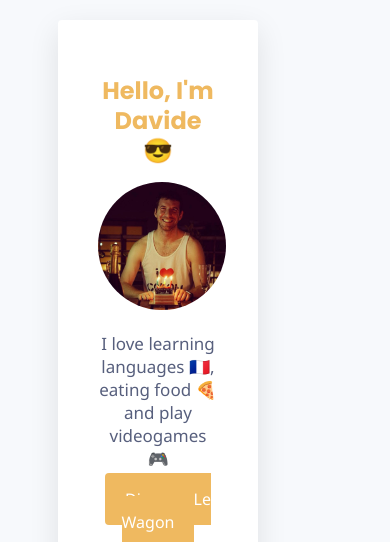
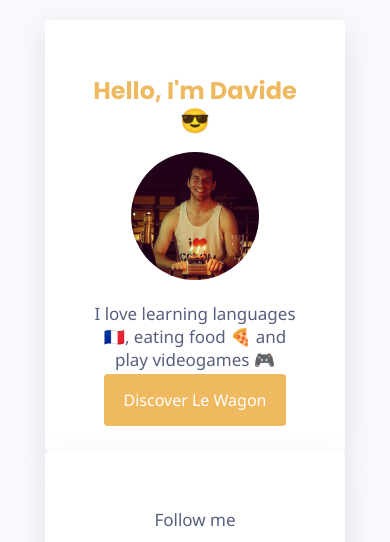
Before and after one commit to davide32123/profile, a plain HTML site: page index.html in a window 390 px wide. Shown: the top 542 px of the page. Drawn offline with Linux system fonts and the light colour scheme.

Commit message:
fixed responsiveness

```diff
--- a/style.css
+++ b/style.css
@@ -1,4 +1,9 @@
 @import url('https://fonts.googleapis.com/css2?family=Noto+Sans:wght@400;700&family=Poppins:wght@400;700&display=swap');
+
+.container {
+  margin: 20px auto;
+  width: 900px;
+}
 
 @media (max-width: 960px) {
   /* For a screen < 960px, this CSS will be read */
@@ -55,8 +60,6 @@ li a:hover {
     padding: 40px;
     box-shadow: 0px 10px 30px rgba(0,0,0,0.1);
     border-radius: 4px;
-    margin: 20px auto;
-    width: 40%;
 }
 
 .btn-yellow {
```
